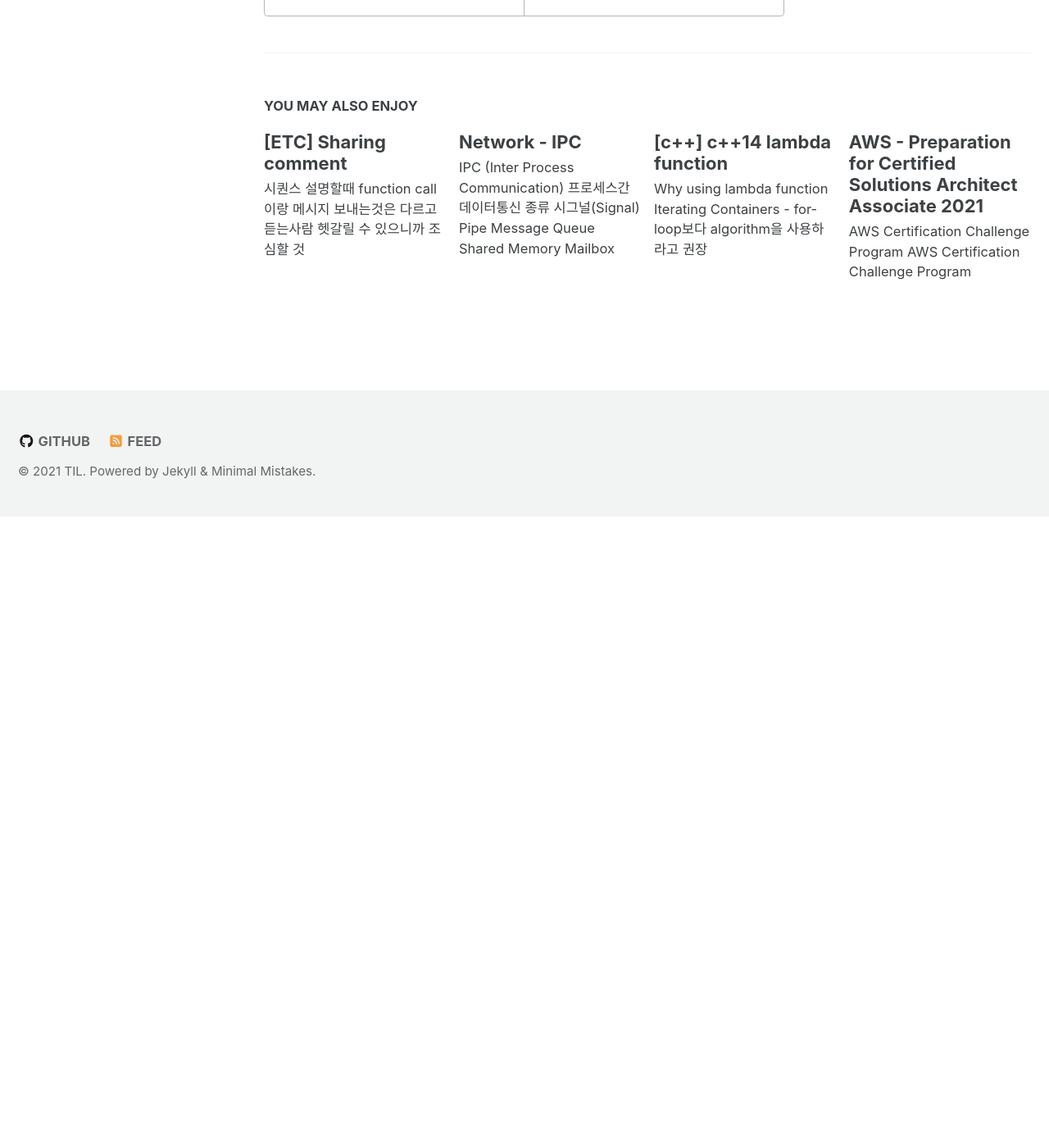
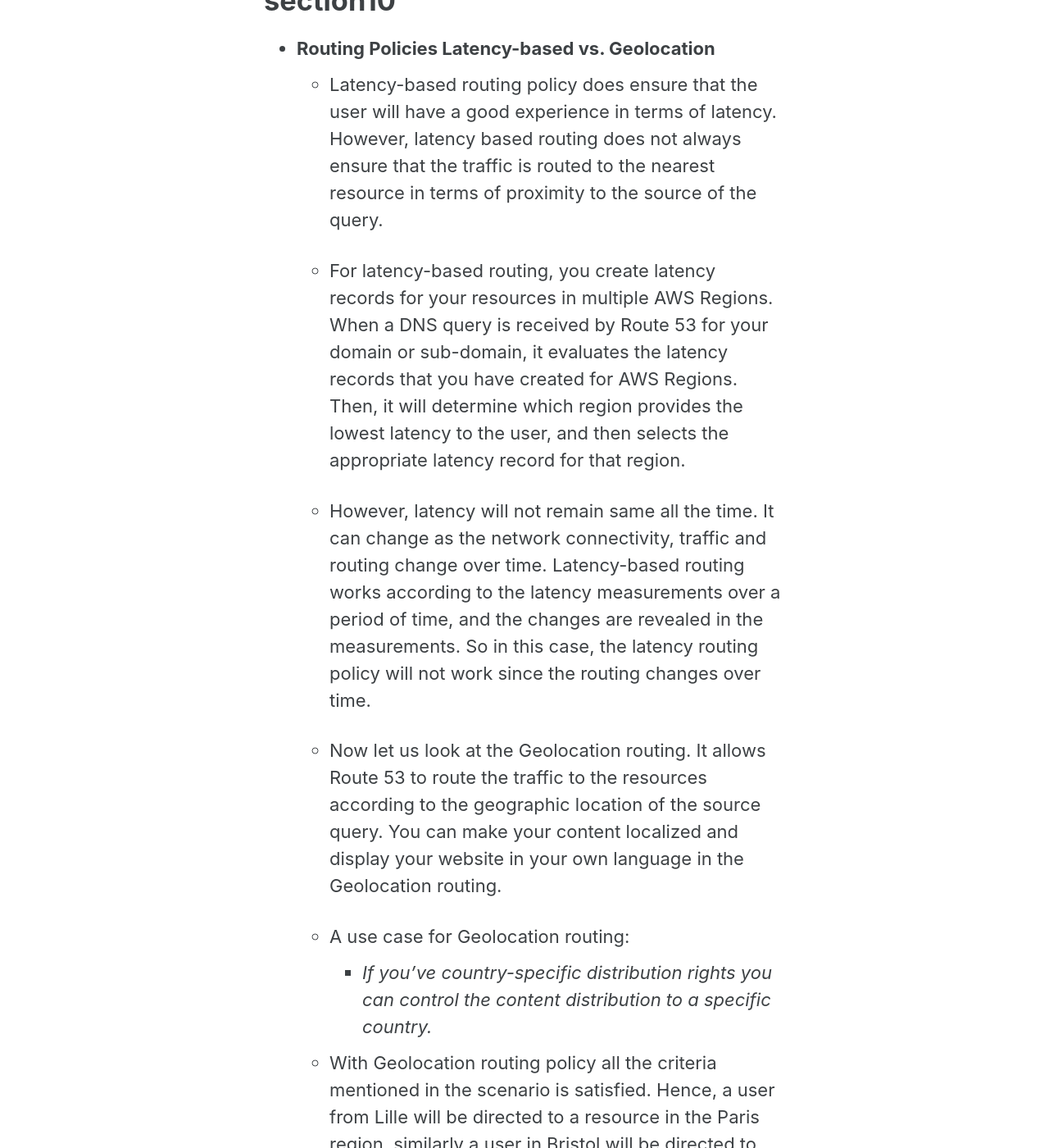
Before and after one commit to sujinsjlee/TIL, a Jekyll site: the page built from _posts/2021-10-21-Aws_ultimate_SAA.md, in a window 1280 px wide and 1400 px high, scrolled down 10715 px. Shown: the whole window at 82% size. Built offline with Jekyll 4.4.1, drawn with Linux system fonts in a browser that asks for light colours; cached includes are drawn as plain includes; nearby versions of some CDN libraries; before the commit the page ends 11345 px from its top, so only the background shows below that; some of the changed text lies outside the part shown.

Commit message:
[aws] Understanding Route53

```diff
--- a/_posts/2021-10-21-Aws_ultimate_SAA.md
+++ b/_posts/2021-10-21-Aws_ultimate_SAA.md
@@ -15,7 +15,13 @@ tags:
 > [Section7 EC2 Instance Storage](#section7)
 > [Section8 High Availability and Scalability:ELB & ASG](#section8)
 > [Section9 AWS Fundamentals: RDS + Aurora + ElasticCache](#section9)
-
+> [Section10 Route53](#section10)
+> [Section11 Classic Solutions Architecture Discussions](#section11)
+> [Section12 Amazon S3 Introduction](#section12)
+> [Section13 AWS SDK, IAM Roles & Policies](#section13)
+> [Section14 Advanced Amazon S3 & Athena](#section14)
+> [Section15 CloudFont & AWS Global Accelerator](#section15)
+> [Section16 AWS Storage Extras](#section16)
 
 
 
@@ -180,3 +186,30 @@ tags:
   - MSSQL Server: 1433
   - MariaDB: 3306 (same as MySQL)
   - Aurora: 5432 (if PostgreSQL compatible) or 3306 (if MySQL compatible)
+
+# section10
+- **Routing Policies Latency-based vs. Geolocation**
+  - Latency-based routing policy does ensure that the user will have a good experience in terms of latency. However, latency based routing does not always ensure that the traffic is routed to the nearest resource in terms of proximity to the source of the query.
+
+  - For latency-based routing, you create latency records for your resources in multiple AWS Regions. When a DNS query is received by Route 53 for your domain or sub-domain, it evaluates the latency records that you have created for AWS Regions. Then, it will determine which region provides the lowest latency to the user, and then selects the appropriate latency record for that region.
+
+  - However, latency will not remain same all the time. It can change as the network connectivity, traffic and routing change over time. Latency-based routing works according to the latency measurements over a period of time, and the changes are revealed in the measurements. So in this case, the latency routing policy will not work since the routing changes over time.
+
+  - Now let us look at the Geolocation routing. It allows Route 53 to route the traffic to the resources according to the geographic location of the source query. You can make your content localized and display your website in your own language in the Geolocation routing.
+
+  - A use case for Geolocation routing:
+    - *If you’ve country-specific distribution rights you can control the content distribution to a specific country.*
+  - With Geolocation routing policy all the criteria mentioned in the scenario is satisfied. Hence, a user from Lille will be directed to a resource in the Paris region, similarly a user in Bristol will be directed to London region and a person in California will be directed to US West region and the user data will be stored in the appropriate servers located in that region. So here using Geolocation routing policy will also ensure that the person from Lille will view the website and contents in French, a user from Bristol will view it in English.
+  - It is important to note that Geolocation route policy maps IP addresses to locations while working. However, some IP addresses aren’t mapped to geographic locations. In such cases, Route 53 returns a “no answer” response for queries from those locations unless the default record is created. And when a default record is created, it will handle the queries from IP addresses that are not mapped to any location
+
+- **ELB vs. Multi-Value**
+  - [ELB vs. Routing 53 Policies(Multi-Value)](https://acloud.guru/forums/aws-certified-solutions-architect-associate/discussion/-KTWtu_Y5HscAAS8NCyc/elb-vs-route-53-routing)
+  - In summary, I believe ELBs are intended to load balance across EC2 instances in a **single** region. Whereas DNS load-balancing (Route 53) is intended to help balance traffic **across** regions. Route53 policies like geolocation may help direct traffic to preferred regions, then ELBs route between instances within one region.
+
+  - Functionally, another difference is that DNS-based routing (e.g. Route 53) only changes the address that your clients' requests resolve to. On the other hand, an ELB actually reroutes traffic.
+
+  - One analogy is: if you ask for the closest WalMart, you may get an address based on your location, but you could choose to go to another Walmart if you know one. That's Route 53; it just switches the address resolved based on some context. On the other hand, a policeman redirecting traffic because of construction, is more like an ELB, he/she is actually changing the traffic flow, not just suggesting.
+
+- 퀴즈 오답
+  - **CNAME vs. Alias 비교**
+    - You can't create a CNAME record that has the same name as the top node of the DNS namespace (Zone Apex), in our case "mycoolcompany.com."
```
